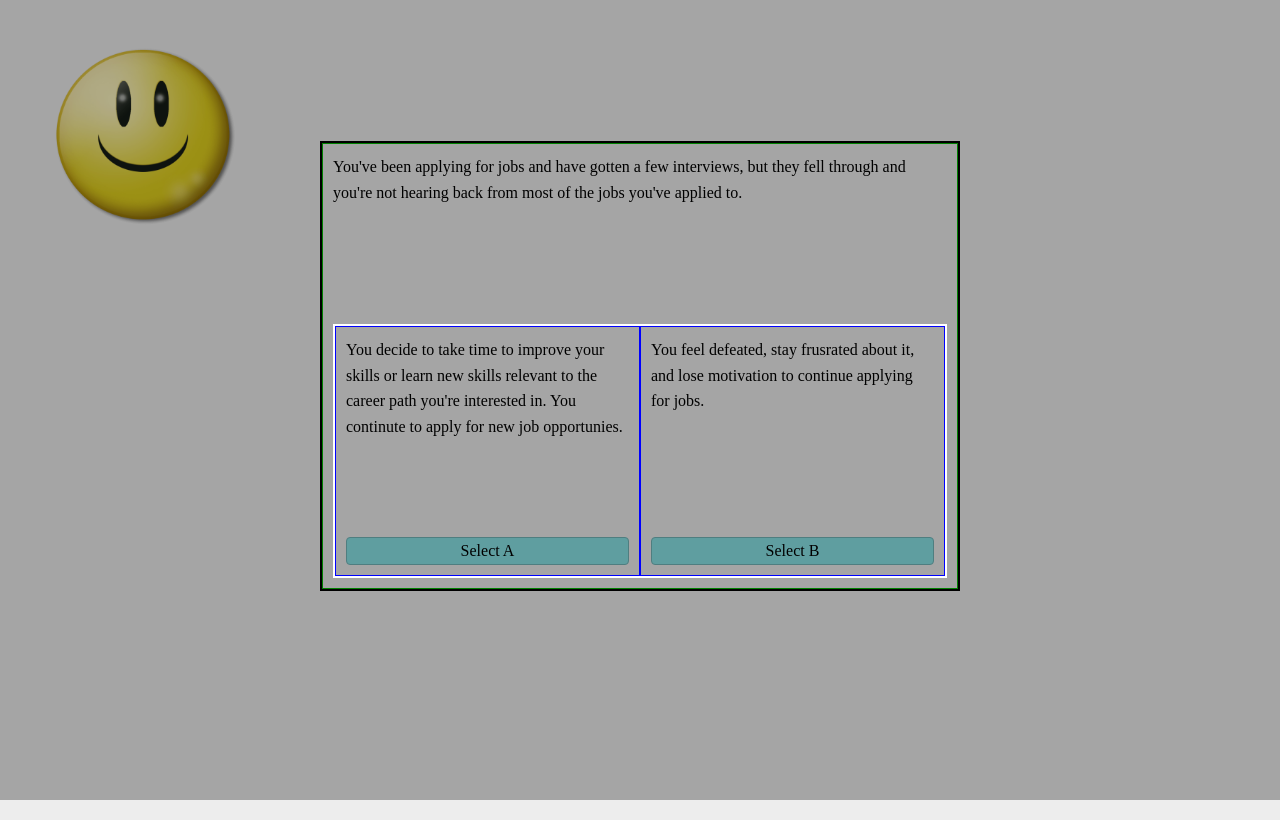
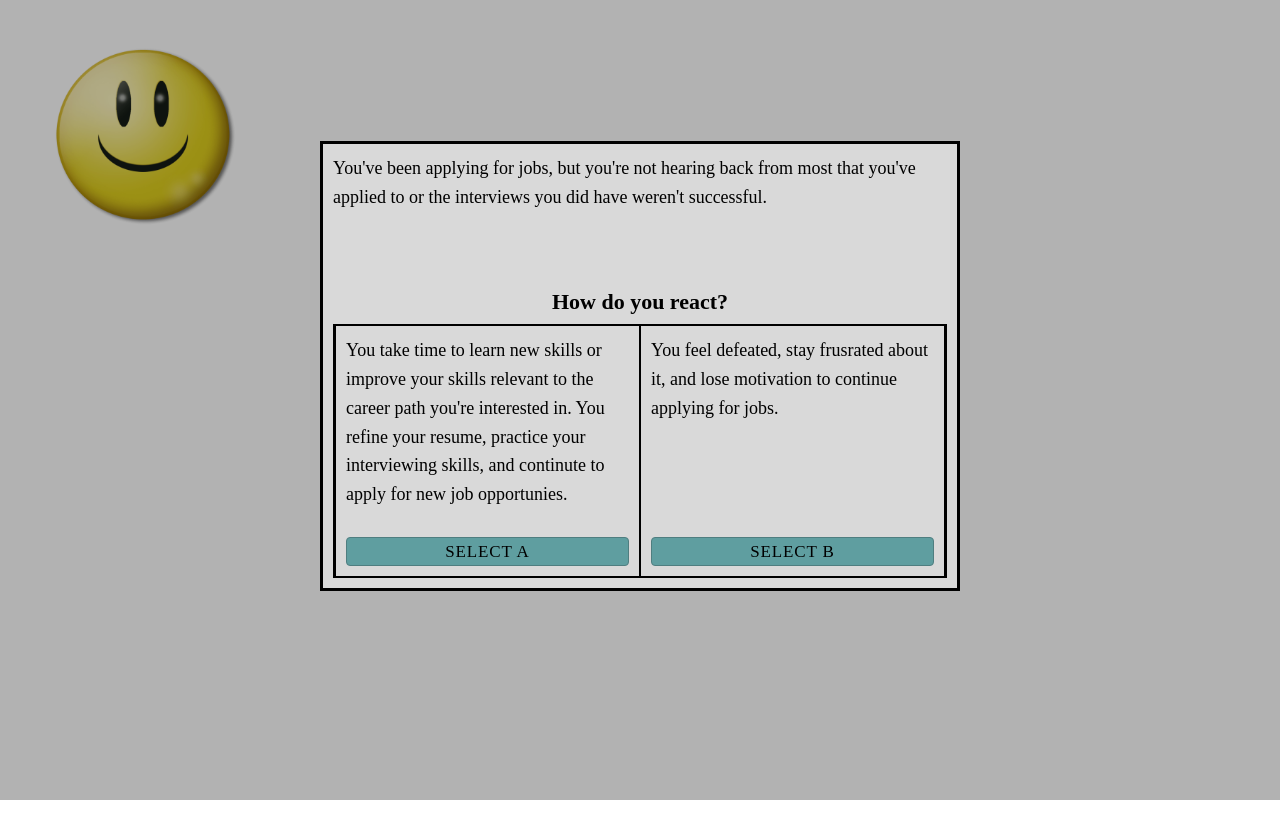
Before and after one commit to oliviajoyyy/art109-project2, a plain HTML site: page index.html in a window 1280 px wide. Drawn offline with Linux system fonts and the light colour scheme.

Commit message:
css styling and code clean up

```diff
--- a/css/style.css
+++ b/css/style.css
@@ -25,7 +25,7 @@ body {
 body {
     font-size: 1.6rem; /* font-size 1.6rem is now the same as 16px */
     line-height: 1.6;
-    background-color: rgb(237, 237, 237);
+    background-color: rgb(255, 255, 255);
 }
 
 @keyframes fade-in {
@@ -58,6 +58,17 @@ h1 {
     margin: 20px;
     text-align: center;
     visibility: hidden;
+    /* color: lightgrey; */
+}
+
+h3 {
+    font-size: 2.2rem;
+    margin-bottom: 5px;
+    text-align: center;
+}
+
+p {
+    font-size: 1.8rem;
 }
 
 img {
@@ -82,15 +93,15 @@ img {
 
 .prompt-container {
     position: relative;
-    border: 2px solid black;
+    border: 3px solid black;
     width: 50vw;
     height: 450px;
     left: 25vw;
     top: 50px;
+    background-color: rgba(255, 255, 255, 0.5);
 }
 
 .prompt-item {
-    border: 1px solid green;
     padding: 10px;
     height: 100%;
     display: flex;
@@ -105,14 +116,15 @@ img {
 /* using grid to put the options into columns */
 .option-container {
     position: relative;
-    border: 2px solid white;
+    border: 2px solid black;
     display: grid;
     grid-template-columns: repeat(2, 1fr);
     grid-template-rows: 250px;
 }
 
 .option-item {
-    border: 1px solid blue;
+    border-left: 1px solid black;
+    border-right: 1px solid black;
     padding: 10px;
     display: flex;
     flex-direction: column;
@@ -131,6 +143,9 @@ img {
     border: 1px solid #4f7e80;
     border-radius: 4px;
     text-align: center;
+    text-transform: uppercase;
+    letter-spacing: 0.05em;
+    font-size: 1.7rem;
 }
 
 .button:hover {
--- a/index.html
+++ b/index.html
@@ -25,24 +25,26 @@
         <div class="prompt-container"> <!-- wrapper -->
 
             <section class="prompt-item" id="prompt1">
-                <p class="description" id="scenario">Lorem ipsum dolor, sit amet consectetur adipisicing elit. Ea
-                    obcaecati praesentium laudantium cum, tempore corporis eos, numquam voluptatibus.</p>
+                <p class="description" id="scenario">You've been applying for jobs, but you're not hearing back from
+                    most that you've applied to or the interviews you did have weren't successful.</p>
+                <h3>How do you react?</h3>
                 <section class="option-container">
                     <section class="option-item">
-                        <p class="reaction" id="optionA">Lorem ipsum dolor, sit amet consectetur adipisicing elit. Ea
-                            obcaecati praesentium laudantium.</p>
+                        <p class="reaction" id="optionA">You take time to learn new skills or improve your skills
+                            relevant to the career path you're interested in. You refine your resume, practice your
+                            interviewing skills, and continute to apply for new job opportunies.</p>
                         <p class="button" id="btnA">Select A</p>
                     </section>
 
                     <section class="option-item">
-                        <p class="reaction" id="optionB">Lorem ipsum dolor, sit amet consectetur adipisicing elit. Ea
-                            obcaecati praesentium laudantium.</p>
+                        <p class="reaction" id="optionB">You feel defeated, stay frusrated about it, and lose motivation
+                            to continue applying for jobs.</p>
                         <p class="button" id="btnB">Select B</p>
                     </section>
 
                     <!-- <section class="option-item">
-                        <p>option 1</p>
-                        <p class="button">button</p>
+                        <p class="reaction" id="optionC">Option C</p>
+                        <p class="button" id="btnB">Select C</p>
                     </section> -->
                 </section>
             </section>
--- a/js/main.js
+++ b/js/main.js
@@ -4,6 +4,9 @@ var counter = 0;
 // opacity screen
 var screen = document.querySelector(".screen");
 var currentOpacity = parseFloat(window.getComputedStyle(screen).getPropertyValue("opacity"));
+var minOp = 0.0;
+var maxOp = 0.8;
+var opIncrement = 0.1;
 
 // smiley face image, its width, and its increment value
 var smile = document.getElementById('smile');
@@ -17,14 +20,14 @@ const NEGATIVE = "negative"
 // an array of json objects of scenarios and options
 const prompts = [
     {
-        scenario: "You've been applying for jobs and have gotten a few interviews, but they fell through and you're not hearing back from most of the jobs you've applied to.",
-        optionA: "You decide to take time to improve your skills or learn new skills relevant to the career path you're interested in. You continute to apply for new job opportunies.",
+        scenario: "You've been applying for jobs, but you're not hearing back from most that you've applied to or the interviews you did have weren't successful.",
+        optionA: "You take time to learn new skills or improve your skills relevant to the career path you're interested in. You refine your resume, practice your interviewing skills, and continute to apply for new job opportunies.",
         optionA_status: POSITIVE,
         optionB: "You feel defeated, stay frusrated about it, and lose motivation to continue applying for jobs.",
         optionB_status: NEGATIVE
     },
     {
-        scenario: "All your friends are back in town and had you planned a fun day out on the weekend, but bad weather prevents you from carrying out your plans.",
+        scenario: "All your friends are back in town and you planned a fun day out for the weekend, but bad weather prevents you from carrying out your plans.",
         optionA: "Be disappointed and let it ruin the get-together you had planned.",
         optionA_status: NEGATIVE,
         optionB: "Organize plans for indoor activities instead and make the most of the time with your friends.",
@@ -39,16 +42,16 @@ const prompts = [
     },
     {
         scenario: "You're at work where a customer gets mad at you for how long they've waited in line.",
-        optionA: "Let their comments roll off your back. The customer was probably having a bad day themselves, and you're doing the best you can at this job.",
+        optionA: "Let their comments roll off your back. The customer was probably having a bad day, and you're doing the best you can at this job.",
         optionA_status: POSITIVE,
         optionB: "Dwell on the interaction and let it affect your mood for the rest of the day.",
         optionB_status: NEGATIVE
     },
     {
-        scenario: "You get stuck in traffic on your way to work due to a car accident that happened ahead, and it's going to cause you to be late.",
-        optionA: "Continue to stress out and worry about being late to work for the rest of the drive.",
+        scenario: "You get stuck in traffic on your way to work or school due to a car accident that happened ahead. There's no other route for you to go around it, and it's going to cause you to be late.",
+        optionA: "Continue to stress out and worry about being late for the rest of the drive.",
         optionA_status: NEGATIVE,
-        optionB: "De-stress about the traffic and being late by listening to music or a podcast. You might as well try to relax, you're stuck in the traffic either way.",
+        optionB: "De-stress about being late by listening to music or a podcast. You might as well try to relax, you're stuck in the traffic either way.",
         optionB_status: POSITIVE
     }
 ]
@@ -62,8 +65,6 @@ document.getElementById('optionB').innerHTML = prompts[counter].optionB;
 let buttons = document.querySelectorAll('.button');
 buttons.forEach((btn) => {
     btn.addEventListener('click', () => {
-
-
 
         // get current opacity and width of img
         currentOpacity = parseFloat(window.getComputedStyle(screen).getPropertyValue("opacity"));
@@ -90,14 +91,10 @@ buttons.forEach((btn) => {
             }
         }
 
-        // increment counter and loop back if gone thru all of them
+        // increment counter and check if reached end of scenarios
         counter++;
         if (counter >= prompts.length) {
-            //counter = 0; // can instead do this with counter = counter+1 % prompts.length on line above
-            document.querySelector(".prompt-container").className = "prompt-container fade-out";
-            // document.querySelector("#prompt-container").style.visibility = "hidden";
-            document.querySelector("#life-quote").style.visibility = "visible";
-            document.querySelector("#life-quote").className = "fade-in";
+            endScenarios();
             return;
         }
 
@@ -114,10 +111,10 @@ buttons.forEach((btn) => {
 function positiveReaction() {
     smile.style.width = (smileWidth + wIncrement) + "px";
 
-    if (currentOpacity - 0.1 >= 0)
-        screen.style.opacity = currentOpacity - 0.1; // make image brighter
+    if (currentOpacity - opIncrement >= minOp)
+        screen.style.opacity = currentOpacity - opIncrement; // make background brighter
     else
-        screen.style.opacity = 0; // keep opacity from becoming a negative value
+        screen.style.opacity = minOp; // keep opacity from becoming a negative value
 }
 
 /**
@@ -126,15 +123,20 @@ function positiveReaction() {
 function negativeReaction() {
     smile.style.width = (smileWidth - wIncrement) + "px";
 
-    if (currentOpacity + 0.1 < 0.8)
-        screen.style.opacity = currentOpacity + 0.1; // make image darker
+    if (currentOpacity + opIncrement < maxOp)
+        screen.style.opacity = currentOpacity + opIncrement; // make background darker
     else
-        screen.style.opacity = 0.8; // keep opacity from going over 0.8
+        screen.style.opacity = maxOp; // keep opacity from going over 0.8
 }
 
 /**
  * When end of scenarios reached, show h1 title and hide prompt box
  */
-function end() {
-
+function endScenarios() {
+    if (currentOpacity >= 0.7) { // change text color to contrast better when background is darker
+        document.querySelector("#life-quote").style.color = "lightgrey";
+    }
+    document.querySelector(".prompt-container").className = "prompt-container fade-out";
+    document.querySelector("#life-quote").style.visibility = "visible";
+    document.querySelector("#life-quote").className = "fade-in";
 }
```
